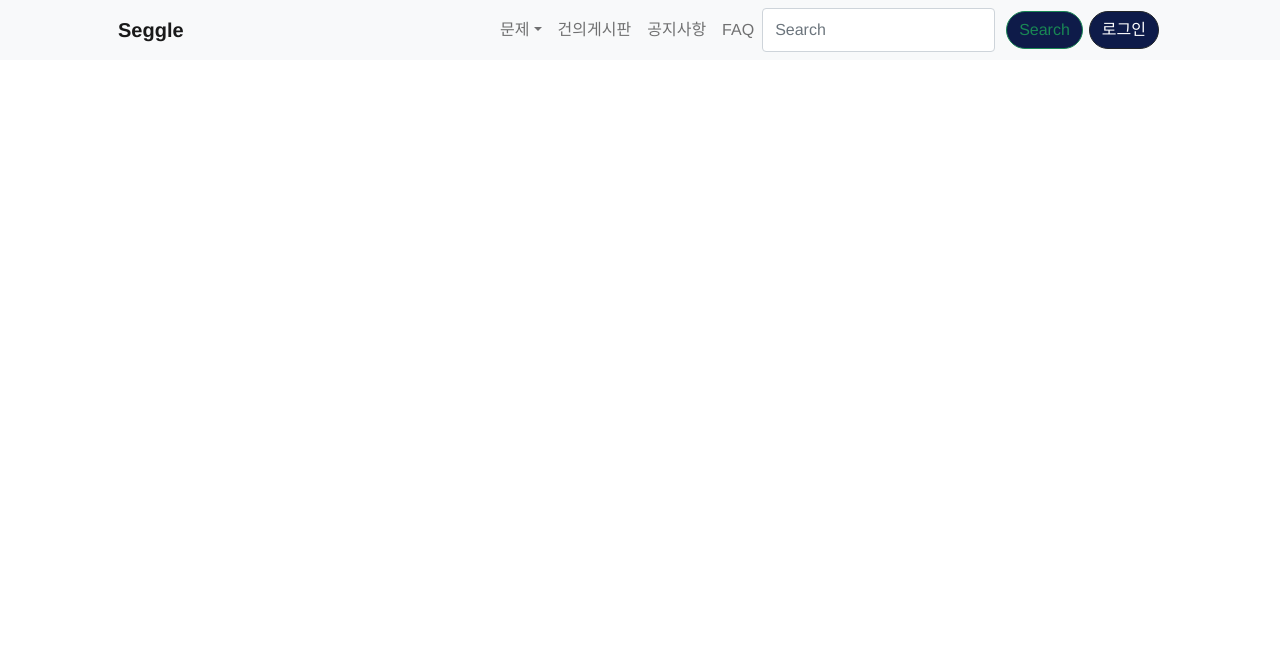
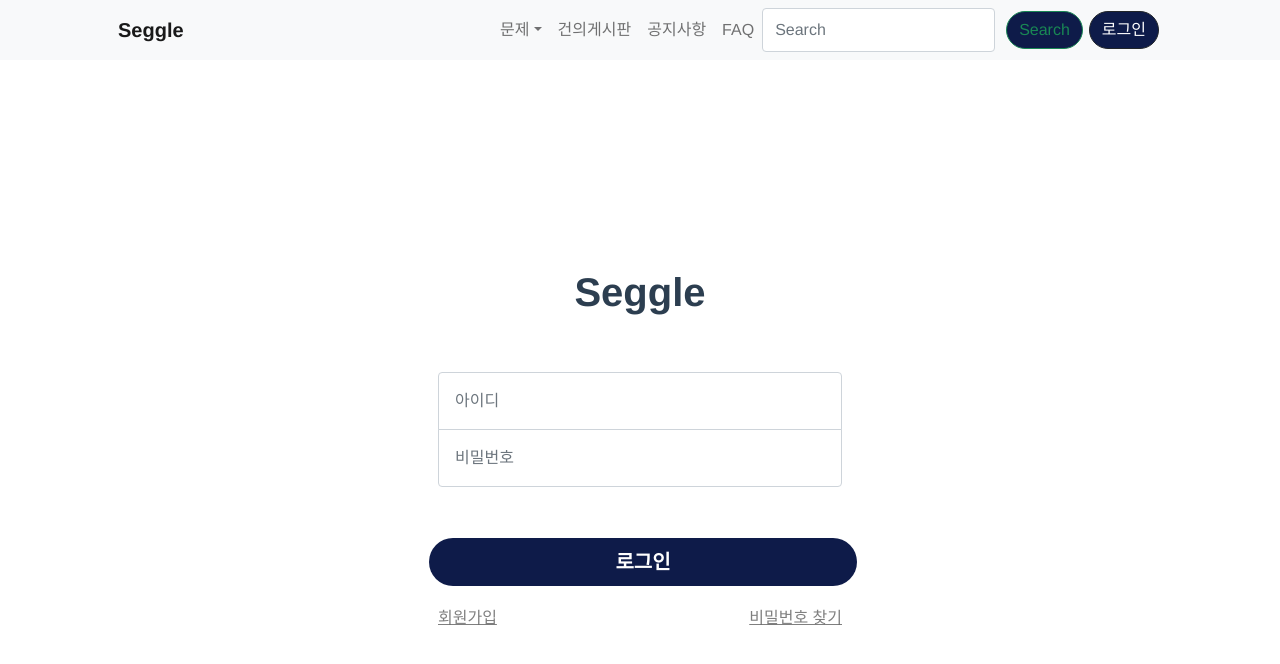
Before and after one commit to seggle/FE, a Vue app: page /login in a window 1280 px wide. Shown: the top 664 px of the page. Built offline with nearby package versions, Linux system fonts and the light colour scheme.

Commit message:
Design: Login 페이지 마크업

```diff
--- a/src/router/index.js
+++ b/src/router/index.js
@@ -2,9 +2,11 @@ import { createRouter, createWebHistory } from 'vue-router'
 import Class from '../views/Class.vue'
 import ClassStudentManage from '../views/ClassStudentManage.vue'
 import ClassExamManage from '../views/ClassExamManage.vue'
+import Login from '../views/Login.vue'
 
 const routes = [
   {
+    // 수업
     path: '/class',
     name: 'Class',
     component: Class,
@@ -18,6 +20,11 @@ const routes = [
         component: ClassExamManage
       }
     ]
+  },
+  {
+    path: '/login',
+    name: 'Login',
+    component: Login
   }
 ]
 
--- /dev/null
+++ b/src/views/Login.vue
@@ -0,0 +1,74 @@
+<template>
+<div class="container">
+  <h1 id="title">Seggle</h1>
+  <form id="login-form" class="row needs-validation" novalidate>
+    <div class="id-form">
+      <input type="text" class="form-control" id="validationID" placeholder="아이디" required>
+      <div class="invalid-feedback">
+        아이디를 입력해주세요.
+      </div>
+    </div>
+    <div class="password-form">
+      <input type="password" class="form-control" id="validationPassword" placeholder="비밀번호" required>
+      <div class="invalid-feedback">
+        비밀번호를 입력해주세요.
+      </div>
+    </div>
+    <button class="btn" type="submit">로그인</button>
+  </form>
+  <div class="info-link">
+    <a href="#" class="link-join">회원가입</a>
+    <a href="#" class="link-password">비밀번호 찾기</a>
+  </div>
+</div>
+</template>
+
+<script>
+export default {
+  name: 'Login'
+}
+</script>
+
+<style scoped lang="scss">
+.container {
+    padding: 10rem 3rem;
+    max-width: 500px;
+  h1 {
+    padding: 3rem 0rem;
+  }
+
+  form {
+    font-size: 1rem;
+    .form-control {
+      padding: 1rem 1rem;
+    }
+    input[type="text"] {
+      margin-bottom: -1px;
+      border-bottom-right-radius: 0;
+      border-bottom-left-radius: 0;
+    }
+    input[type="password"] {
+      margin-bottom: 3rem;
+      border-top-left-radius: 0;
+      border-top-right-radius: 0;
+    }
+    .btn {
+      padding: 0.5rem 1rem;
+      margin-bottom: 20px;
+      color: white;
+      font-size: 1.25rem;
+      font-weight: 600;
+    }
+  }
+
+  a {
+    color: rgba(0,0,0,0.5);
+  }
+  .link-join {
+    float: left;
+  }
+  .link-password {
+    float: right;
+  }
+}
+</style>
```
